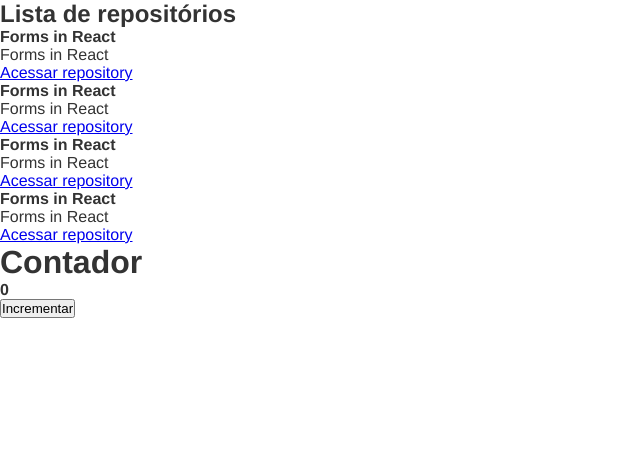
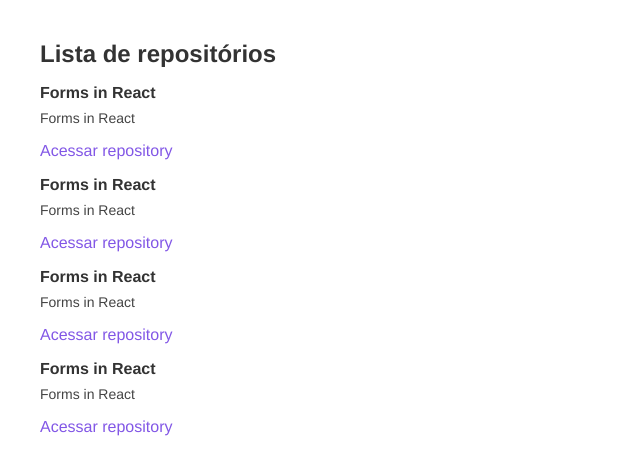
Before and after one commit to Dione-Vianna/github-explorer, a React app: page / in a window 1280 px wide. Shown: the top 474 px of the page, without its empty margins (0-640 px from the left). Built offline with nearby package versions, Linux system fonts and the light colour scheme.

Commit message:
:art: Estilização da listagem

```diff
--- a/src/App.jsx
+++ b/src/App.jsx
@@ -5,7 +5,6 @@
   return (
     <>
       <RepositoryList />
-      <Counter />
     </>
   );
 }
--- a/src/components/RepositoryList.jsx
+++ b/src/components/RepositoryList.jsx
@@ -1,4 +1,5 @@
 import { RepositoryItem } from './RepositoryItem';
+import '../styles/repositories.scss';
 
 const repository = {
   name: 'Forms in React',
--- /dev/null
+++ b/src/styles/repositories.scss
@@ -0,0 +1,29 @@
+section.repository-list{
+  margin: 40px;
+
+  h1 {
+    margin-bottom: 16px;
+  }
+  ul {
+    list-style: none;
+
+    li{
+      & + li {
+        margin-top: 16px;
+      }
+
+      p {
+        font-size: 14px;
+        color:#444;
+        margin-top: 8px;
+      }
+
+      a {
+        display: inline-block;
+        margin-top: 16px;
+        text-decoration: none;
+        color: #8257e6;
+      }
+    }
+  }
+}
```
